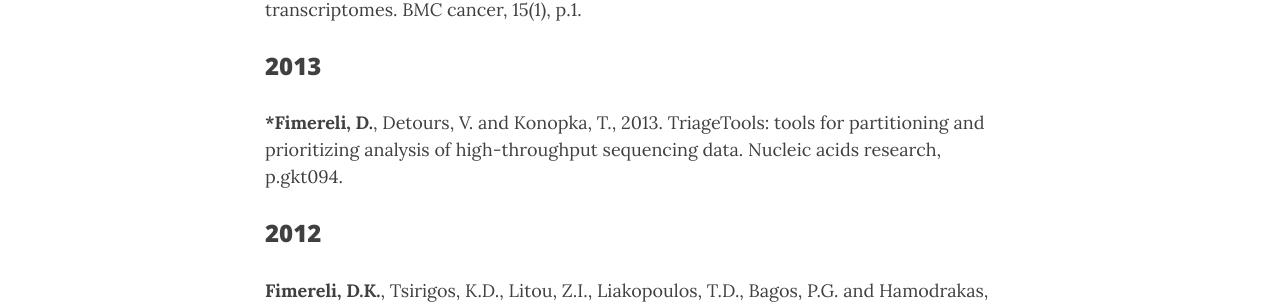
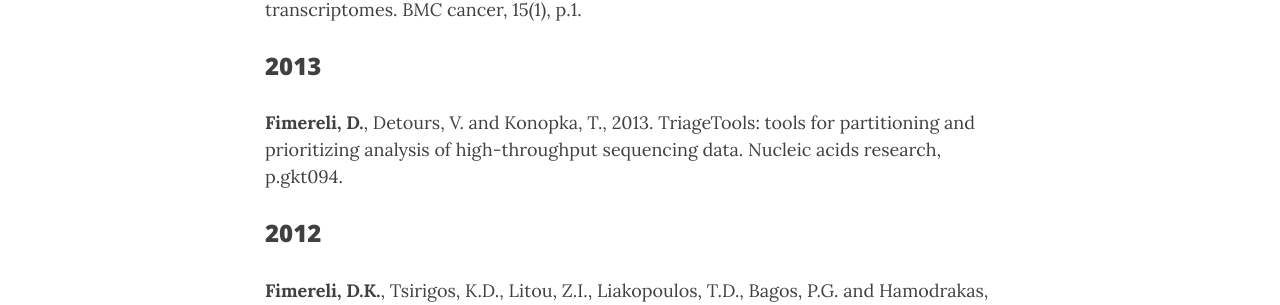
Before and after one commit to dfimerel/dfimerel.github.io, a Jekyll site: the page built from publications.md, in a window 1280 px wide and 1201 px high. Shown: the part 502-807 px from the top of the window. Built offline with Jekyll 4.4.1, drawn with Linux system fonts in a browser that asks for light colours; nearby versions of some CDN libraries.

```diff
--- a/publications.md
+++ b/publications.md
@@ -18,7 +18,7 @@ Le Pennec, S., Konopka, T., Gacquer, D.,** Fimereli, D.**, Tarabichi, M., Tomás
 
 ### 2013
 
-***Fimereli, D.**, Detours, V. and Konopka, T., 2013. TriageTools: tools for partitioning and prioritizing analysis of high-throughput sequencing data. Nucleic acids research, p.gkt094.
+**Fimereli, D.**, Detours, V. and Konopka, T., 2013. TriageTools: tools for partitioning and prioritizing analysis of high-throughput sequencing data. Nucleic acids research, p.gkt094.
 
 ### 2012
 
```
